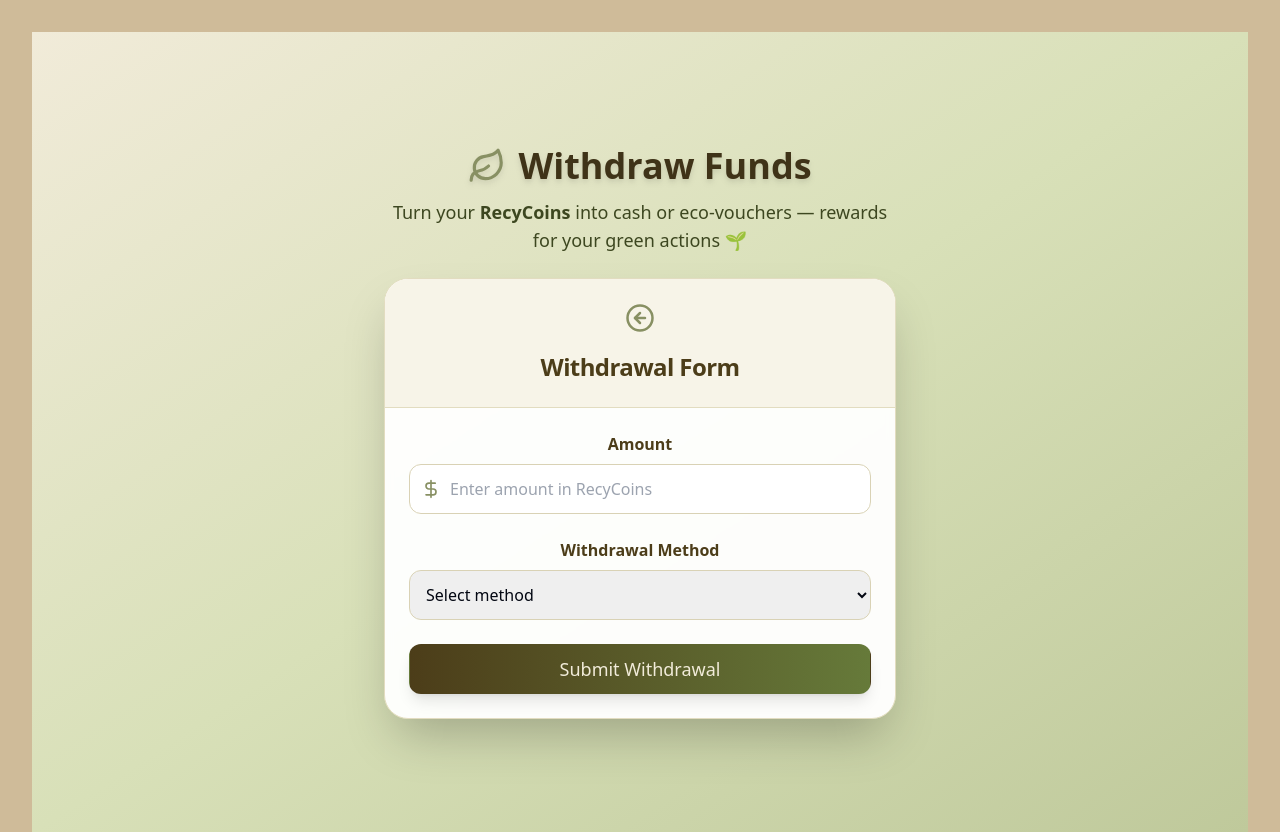
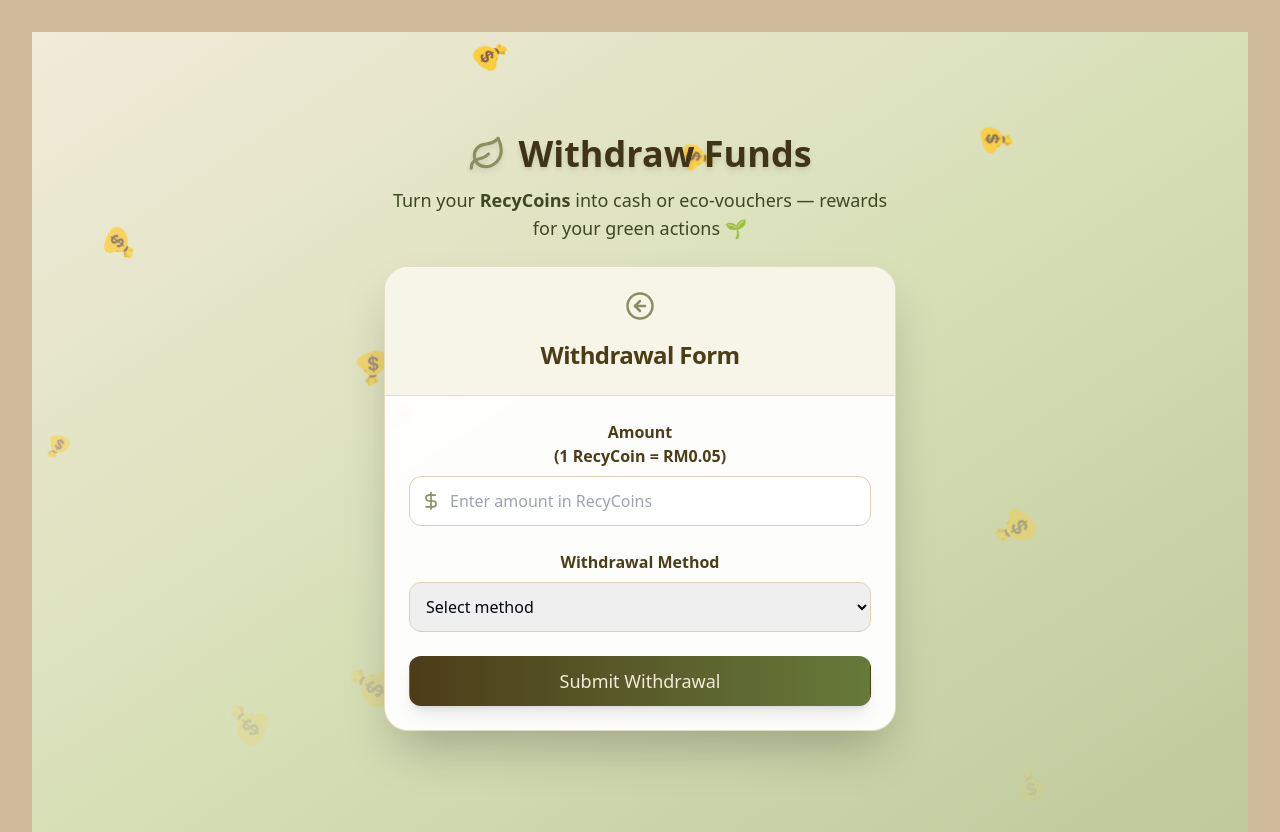
Before and after one commit to KahYiin/APU-hackathon-Monash, a React (Vite) app in the folder tailwindcss4/: page /withdrawal in a window 1280 px wide. Built offline with nearby package versions, Linux system fonts and the light colour scheme.

Commit message:
feat(reward): frontend done for redeem rewards page

```diff
--- a/tailwindcss4/src/App.jsx
+++ b/tailwindcss4/src/App.jsx
@@ -1,4 +1,4 @@
-import './App.css'
+import "./App.css";
 import HomePage from "./pages/HomePage";
 import WalletPage from "./pages/WalletPage";
 import MarketplacePage from "./pages/MarketplacePage";
@@ -6,10 +6,9 @@ import RecyclePage from "./pages/RecyclePage";
 import RegisterPage from "./pages/RegisterPage";
 import LoginPage from "./pages/LoginPage";
 import WithdrawPage from "./pages/WithdrawalPage";
+import RedeemAwardsPage from "./pages/RedeemRewardsPage";
 
-
-
-import { BrowserRouter as Router, Routes, Route } from 'react-router-dom';
+import { BrowserRouter as Router, Routes, Route } from "react-router-dom";
 
 function App() {
   return (
@@ -22,6 +21,7 @@ function App() {
         <Route path="/register" element={<RegisterPage />} />
         <Route path="/login" element={<LoginPage />} />
         <Route path="/withdrawal" element={<WithdrawPage />} />
+        <Route path="/rewards" element={<RedeemAwardsPage />} />
       </Routes>
     </Router>
   );
--- /dev/null
+++ b/tailwindcss4/src/pages/RedeemRewardsPage.jsx
@@ -0,0 +1,116 @@
+import { useState } from "react";
+import { Button } from "@/components/ui/button";
+import { Card, CardContent, CardHeader, CardTitle } from "@/components/ui/card";
+import { Gift, ArrowLeftCircle, Coins } from "lucide-react";
+import { Link } from "react-router-dom";
+
+export default function RedeemRewardsPage() {
+  const [userCoins, setUserCoins] = useState(1500);
+
+  const awards = [
+    {
+      id: 1,
+      title: "Eco Store Voucher",
+      description: "RM20 voucher for sustainable and eco-friendly products.",
+      cost: 500,
+      image:
+        "https://images.unsplash.com/photo-1590080876121-7db4e964f9e1?auto=format&fit=crop&w=800&q=80",
+    },
+    {
+      id: 2,
+      title: "Reusable Bottle",
+      description: "Elegant stainless steel bottle — keep drinks cold or hot for hours.",
+      cost: 800,
+      image:
+        "https://images.unsplash.com/photo-1600172454135-4a6e1bb3da89?auto=format&fit=crop&w=800&q=80",
+    },
+    {
+      id: 3,
+      title: "Tree Planting Donation",
+      description: "Sponsor 5 trees and make a lasting impact on our planet.",
+      cost: 300,
+      image:
+        "https://images.unsplash.com/photo-1501004318641-b39e6451bec6?auto=format&fit=crop&w=800&q=80",
+    },
+  ];
+
+  const handleRedeem = (cost, title) => {
+    if (userCoins < cost) {
+      alert("⚠️ Not enough RecyCoins to redeem this reward.");
+      return;
+    }
+    setUserCoins(userCoins - cost);
+    alert(`🎉 You have successfully redeemed: ${title}`);
+  };
+
+  return (
+    <div className="min-h-screen bg-gradient-to-b from-[#f1ebd9] via-[#e5e9c5] to-[#d8e0b8] flex flex-col items-center justify-center p-8">
+
+      {/* Header */}
+      <div className="text-center mb-10 max-w-3xl flex flex-col items-center justify-center">
+        <h1 className="text-4xl font-extrabold text-[#4C3D19] drop-shadow-md animate-pulse flex items-center justify-center gap-3">
+          <Gift className="text-[#889063]" size={38} /> Reward Redemption
+        </h1>
+        <p className="text-[#3d4720] mt-3 text-lg italic">
+          Transform your RecyCoins into meaningful eco-friendly gifts 🌱 Every coin counts!
+        </p>
+
+        {/* Balance Section */}
+        <div className="mt-5 bg-gradient-to-r from-[#4C3D19] to-[#354024] hover:from-[#354024] hover:to-[#2a2f1a] text-[#E5D7C4] px-8 py-4 rounded-full shadow-lg border border-yellow-400 inline-flex items-center gap-3 font-bold text-lg">
+          <Coins className="text-yellow-400 animate-bounce" size={24} />
+          Current Balance: <span className="text-yellow-200">{userCoins}</span> RecyCoins
+        </div>
+
+        {/* Back Button */}
+        <div className="mt-5">
+          <Link
+            to="/wallet"
+            className="inline-flex items-center gap-2 text-[#889063] hover:text-[#4C3D19] font-medium"
+          >
+            <ArrowLeftCircle size={24} /> Back to Wallet
+          </Link>
+        </div>
+      </div>
+
+      {/* Awards Grid */}
+      <div className="grid sm:grid-cols-1 md:grid-cols-2 lg:grid-cols-3 gap-10 place-items-center w-full max-w-6xl">
+        {awards.map((award) => (
+          <Card
+            key={award.id}
+            className="bg-white/90 backdrop-blur-sm shadow-2xl rounded-3xl overflow-hidden border border-[#e6dec7] transform hover:scale-105 transition-all duration-300 hover:shadow-yellow-200"
+          >
+            {/* Image */}
+            <div className="relative">
+              <img
+                src={award.image}
+                alt={award.title}
+                className="h-48 w-full object-cover"
+              />
+              <div className="absolute top-3 left-3 bg-white/80 px-3 py-1 rounded-full text-sm font-semibold text-[#4C3D19] shadow-md">
+                {award.cost} <Coins className="inline text-yellow-500" size={14} />
+              </div>
+            </div>
+
+            {/* Content */}
+            <CardHeader className="pb-1">
+              <CardTitle className="text-xl font-bold text-[#4C3D19] drop-shadow-sm text-center">
+                {award.title}
+              </CardTitle>
+            </CardHeader>
+            <CardContent className="flex flex-col flex-grow items-center text-center">
+              <p className="text-[#3d4720] text-sm flex-grow">{award.description}</p>
+              <div className="mt-5">
+                <Button
+                  className="bg-gradient-to-r from-[#354024] to-[#788639] hover:from-[#354024] hover:to-[#2a2f1a] text-[#E5D7C4] rounded-full px-5 shadow-md"
+                  onClick={() => handleRedeem(award.cost, award.title)}
+                >
+                  Redeem Now
+                </Button>
+              </div>
+            </CardContent>
+          </Card>
+        ))}
+      </div>
+    </div>
+  );
+}
--- a/tailwindcss4/src/pages/WalletPage.jsx
+++ b/tailwindcss4/src/pages/WalletPage.jsx
@@ -92,12 +92,14 @@ export default function WalletPage() {
                 Earn points by recycling & buying second-hand
               </p>
               <div className="flex flex-row pt-4 gap-4">
+                <Link to="/awards">
                 <Button
                   variant="secondary"
                   className="bg-[#4C3D19] hover:bg-[#354024] text-[#E5D7C4]"
                 >
                   Redeem Rewards <ArrowRightCircle className="ml-2 w-5 h-5" />
                 </Button>
+                </Link>
                 <Link to="/withdrawal">
                   <Button
                     variant="secondary"
--- a/tailwindcss4/src/pages/WithdrawalPage.jsx
+++ b/tailwindcss4/src/pages/WithdrawalPage.jsx
@@ -1,7 +1,13 @@
-import { useState } from "react";
+import { useState, useEffect } from "react";
 import { Button } from "@/components/ui/button";
 import { Card, CardContent, CardHeader, CardTitle } from "@/components/ui/card";
-import { ArrowLeftCircle, Leaf, DollarSign, Banknote, Building } from "lucide-react";
+import {
+  ArrowLeftCircle,
+  Leaf,
+  DollarSign,
+  Banknote,
+  Building
+} from "lucide-react";
 import { Link } from "react-router-dom";
 
 export default function WithdrawPage() {
@@ -10,6 +16,7 @@ export default function WithdrawPage() {
   const [bankType, setBankType] = useState("");
   const [bankAccount, setBankAccount] = useState("");
   const [message, setMessage] = useState("");
+  const [moneyRain, setMoneyRain] = useState([]);
 
   const malaysiaBanks = [
     "Maybank",
@@ -27,7 +34,7 @@ export default function WithdrawPage() {
     "Affin Bank",
     "UOB Malaysia",
     "Bank Muamalat",
-    "Agrobank",
+    "Agrobank"
   ];
 
   const handleWithdraw = (e) => {
@@ -43,20 +50,47 @@ export default function WithdrawPage() {
       return;
     }
 
-    // API call logic here
     setMessage("✅ Withdrawal request submitted!");
   };
 
+  // Generate falling money elements
+  useEffect(() => {
+    const moneyArray = Array.from({ length: 15 }).map((_, index) => ({
+      id: index,
+      left: Math.random() * 100, // random position
+      delay: Math.random() * 5, // stagger start
+      size: 20 + Math.random() * 20 // random size
+    }));
+    setMoneyRain(moneyArray);
+  }, []);
+
   return (
-    <div className="min-h-screen flex items-center justify-center bg-gradient-to-br from-[#f1ebd9] via-[#d8e0b8] to-[#bfc99b] p-6">
-      <div className="w-full max-w-lg space-y-6 text-center">
+    <div className="min-h-screen flex items-center justify-center bg-gradient-to-br from-[#f1ebd9] via-[#d8e0b8] to-[#bfc99b] p-6 relative overflow-hidden">
+
+      {/* Falling Money Animation */}
+      {moneyRain.map((m) => (
+        <div
+          key={m.id}
+          className="absolute animate-moneyFall"
+          style={{
+            left: `${m.left}%`,
+            animationDelay: `${m.delay}s`,
+            fontSize: `${m.size}px`,
+          }}
+        >
+          💰
+        </div>
+      ))}
+
+      <div className="w-full max-w-lg space-y-6 text-center relative z-10">
         {/* Hero */}
         <div>
           <h1 className="text-4xl font-extrabold text-[#3f3318] flex items-center justify-center gap-3 drop-shadow-md">
             <Leaf className="text-[#889063]" size={38} /> Withdraw Funds
           </h1>
           <p className="text-[#3d4720] mt-3 text-lg">
-            Turn your <span className="font-semibold">RecyCoins</span> into cash or eco-vouchers — rewards for your green actions 🌱
+            Turn your <span className="font-semibold">RecyCoins</span> into cash
+            or eco-vouchers — rewards for your green actions 🌱
           </p>
         </div>
 
@@ -64,7 +98,10 @@ export default function WithdrawPage() {
         <Card className="bg-white/95 backdrop-blur-sm shadow-2xl rounded-3xl border border-[#e2dcc0] overflow-hidden">
           {/* Header */}
           <CardHeader className="flex items-center gap-3 bg-[#f7f4e8] border-b border-[#e2dcc0]">
-            <Link to="/wallet" className="text-[#889063] hover:text-[#4C3D19] transition">
+            <Link
+              to="/wallet"
+              className="text-[#889063] hover:text-[#4C3D19] transition"
+            >
               <ArrowLeftCircle size={30} />
             </Link>
             <CardTitle className="text-2xl font-bold text-[#4C3D19]">
@@ -77,9 +114,14 @@ export default function WithdrawPage() {
             <form onSubmit={handleWithdraw} className="space-y-6">
               {/* Amount */}
               <div>
-                <label className="block mb-2 font-semibold text-[#4C3D19]">Amount</label>
+                <label className="block mb-2 font-semibold text-[#4C3D19]">
+                  Amount <p>(1 RecyCoin = RM0.05)</p>
+                </label>
                 <div className="relative">
-                  <DollarSign size={20} className="absolute left-3 top-1/2 -translate-y-1/2 text-[#889063]" />
+                  <DollarSign
+                    size={20}
+                    className="absolute left-3 top-1/2 -translate-y-1/2 text-[#889063]"
+                  />
                   <input
                     type="number"
                     value={amount}
@@ -92,7 +134,9 @@ export default function WithdrawPage() {
 
               {/* Method */}
               <div>
-                <label className="block mb-2 font-semibold text-[#4C3D19]">Withdrawal Method</label>
+                <label className="block mb-2 font-semibold text-[#4C3D19]">
+                  Withdrawal Method
+                </label>
                 <select
                   value={method}
                   onChange={(e) => setMethod(e.target.value)}
@@ -104,14 +148,18 @@ export default function WithdrawPage() {
                 </select>
               </div>
 
-              {/* Bank Details - Only show if method is Bank */}
+              {/* Bank Details */}
               {method === "bank" && (
                 <>
-                  {/* Bank Type */}
                   <div>
-                    <label className="block mb-2 font-semibold text-[#4C3D19]">Bank Name</label>
+                    <label className="block mb-2 font-semibold text-[#4C3D19]">
+                      Bank Name
+                    </label>
                     <div className="relative">
-                      <Building size={20} className="absolute left-3 top-1/2 -translate-y-1/2 text-[#889063]" />
+                      <Building
+                        size={20}
+                        className="absolute left-3 top-1/2 -translate-y-1/2 text-[#889063]"
+                      />
                       <select
                         value={bankType}
                         onChange={(e) => setBankType(e.target.value)}
@@ -127,11 +175,15 @@ export default function WithdrawPage() {
                     </div>
                   </div>
 
-                  {/* Bank Account Number */}
                   <div>
-                    <label className="block mb-2 font-semibold text-[#4C3D19]">Bank Account Number</label>
+                    <label className="block mb-2 font-semibold text-[#4C3D19]">
+                      Bank Account Number
+                    </label>
                     <div className="relative">
-                      <Banknote size={20} className="absolute left-3 top-1/2 -translate-y-1/2 text-[#889063]" />
+                      <Banknote
+                        size={20}
+                        className="absolute left-3 top-1/2 -translate-y-1/2 text-[#889063]"
+                      />
                       <input
                         type="text"
                         value={bankAccount}
@@ -168,6 +220,21 @@ export default function WithdrawPage() {
           </CardContent>
         </Card>
       </div>
+
+      {/* Animation Styles */}
+      <style>
+        {`
+          @keyframes moneyFall {
+            0% { transform: translateY(-50px) rotate(0deg); opacity: 1; }
+            100% { transform: translateY(110vh) rotate(360deg); opacity: 0; }
+          }
+          .animate-moneyFall {
+            position: absolute;
+            top: -50px;
+            animation: moneyFall 6s linear infinite;
+          }
+        `}
+      </style>
     </div>
   );
 }
```
